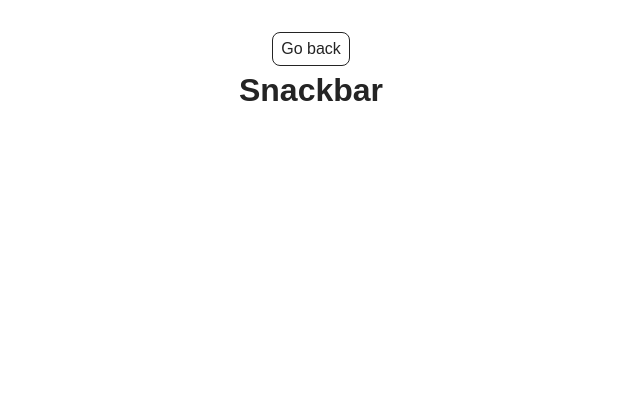
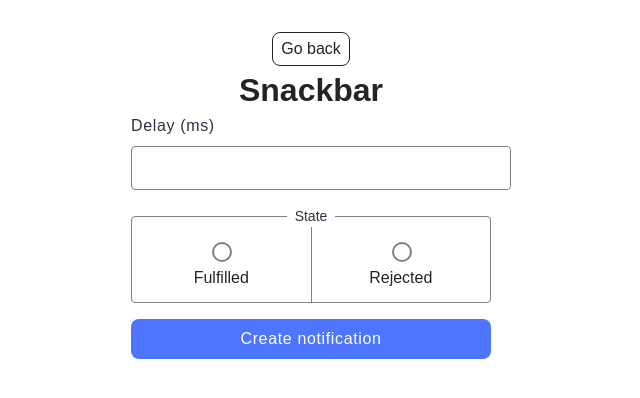
Before and after one commit to Olha-neacsu/goit-js-hw-10, a website built with Vite: page src/2-snackbar.html in a window 1280 px wide. Shown: the whole page, without its empty margins (329-969 px from the left). Built offline with nearby package versions, Linux system fonts and the light colour scheme.

Commit message:
2nd task

```diff
--- a/src/2-snackbar.html
+++ b/src/2-snackbar.html
@@ -12,6 +12,28 @@
       <div class="container">
         <a class="back-link" href="./index.html">Go back</a>
         <h1 class="main-title">Snackbar</h1>
+        <form class="form">
+          <label class="form-label">
+            Delay (ms)
+            <input type="number" name="delay" required />
+          </label>
+
+          <fieldset class="form-fieldset">
+            <legend>State</legend>
+            <div class="radio-options">
+              <label class="radio-label">
+                <input type="radio" name="state" value="fulfilled" required />
+                Fulfilled
+              </label>
+              <label class="radio-label">
+                <input type="radio" name="state" value="rejected" required />
+                Rejected
+              </label>
+            </div>
+          </fieldset>
+
+          <button type="submit">Create notification</button>
+        </form>
       </div>
     </main>
     <script type="module" src="./js/2-snackbar.js"></script>
--- a/src/css/styles.css
+++ b/src/css/styles.css
@@ -98,9 +98,114 @@ input.flatpickr-input:focus {
   color: #2e2f42;
 }
 
-.field .lable {
+.field .label {
   font-weight: 400;
   font-size: 16px;
   line-height: 1.5;
   color: #2e2f42;
 }
+
+.form {
+  display: flex;
+  flex-direction: column;
+  align-items: center;
+  gap: 16px;
+}
+
+.form .form-label {
+  display: flex;
+  flex-direction: column;
+  align-items: start;
+  width: 360px;
+  font-weight: 400;
+  font-size: 16px;
+  line-height: 1.5;
+  letter-spacing: 0.04em;
+  color: #2e2f42;
+  border-radius: 4px;
+  box-sizing: border-box;
+  gap: 8px;
+}
+
+.form .form-label input[type='number'] {
+  border: 1px solid #808080;
+  border-radius: 4px;
+  width: 360px;
+  height: 40px;
+}
+
+.form-fieldset {
+  width: 360px;
+  border: 1px solid #808080;
+  border-radius: 4px;
+  padding: 0;
+  box-sizing: border-box;
+}
+
+.form-fieldset legend {
+  font-size: 14px;
+  padding: 0 8px;
+  color: #2e2f42;
+}
+
+.radio-options {
+  display: flex;
+  width: 100%;
+}
+
+.radio-label {
+  flex: 1;
+  display: flex;
+  flex-direction: column;
+  align-items: center;
+  gap: 4px;
+  padding: 12px 0;
+  cursor: pointer;
+  border-right: 1px solid #808080;
+  transition: background 0.3s, color 0.3s;
+}
+
+.radio-label:last-child {
+  border-right: none;
+}
+
+.radio-label input[type='radio'] {
+  appearance: none;
+  width: 20px;
+  height: 20px;
+  border: 2px solid #808080;
+  border-radius: 50%;
+  outline: none;
+  cursor: pointer;
+  position: relative;
+}
+
+.radio-label input[type='radio']:checked {
+  border-color: #4e75ff;
+  background-color: #4e75ff;
+}
+
+.radio-label span {
+  font-size: 14px;
+  color: #2e2f42;
+}
+
+button {
+  background: #4e75ff;
+  border: none;
+  border-radius: 8px;
+  padding: 8px 16px;
+  width: 360px;
+  height: 40px;
+  font-weight: 500;
+  font-size: 16px;
+  line-height: 1.5;
+  letter-spacing: 0.04em;
+  color: #fff;
+  cursor: pointer;
+  transition: background 0.3s ease;
+}
+
+button:hover {
+  background: #6c8cff;
+}
--- a/src/js/2-snackbar.js
+++ b/src/js/2-snackbar.js
@@ -0,0 +1,38 @@
+import iziToast from "izitoast";
+import "izitoast/dist/css/iziToast.min.css";
+
+const form = document.querySelector(".form");
+
+form.addEventListener("submit", event => {
+    event.preventDefault();
+
+    const delay = Number(form.elements.delay.value);
+    const state = form.elements.state.value;
+
+    createPromise(delay, state)
+        .then(ms => {
+            iziToast.success({
+                message: `✅ Fulfilled promise in ${ms}ms`,
+                position: "topRight",
+            });
+        })
+        .catch(ms => {
+            iziToast.error({
+                message: `❌ Rejected promise in ${ms}ms`,
+                position: "topRight",
+            });
+        });
+});
+
+
+function createPromise(delay, state) {
+    return new Promise((resolve, reject) => {
+        setTimeout(() => {
+            if (state === "fulfilled") {
+                resolve(delay);
+            } else {
+                reject(delay);
+            }
+        }, delay);
+});
+}
```
